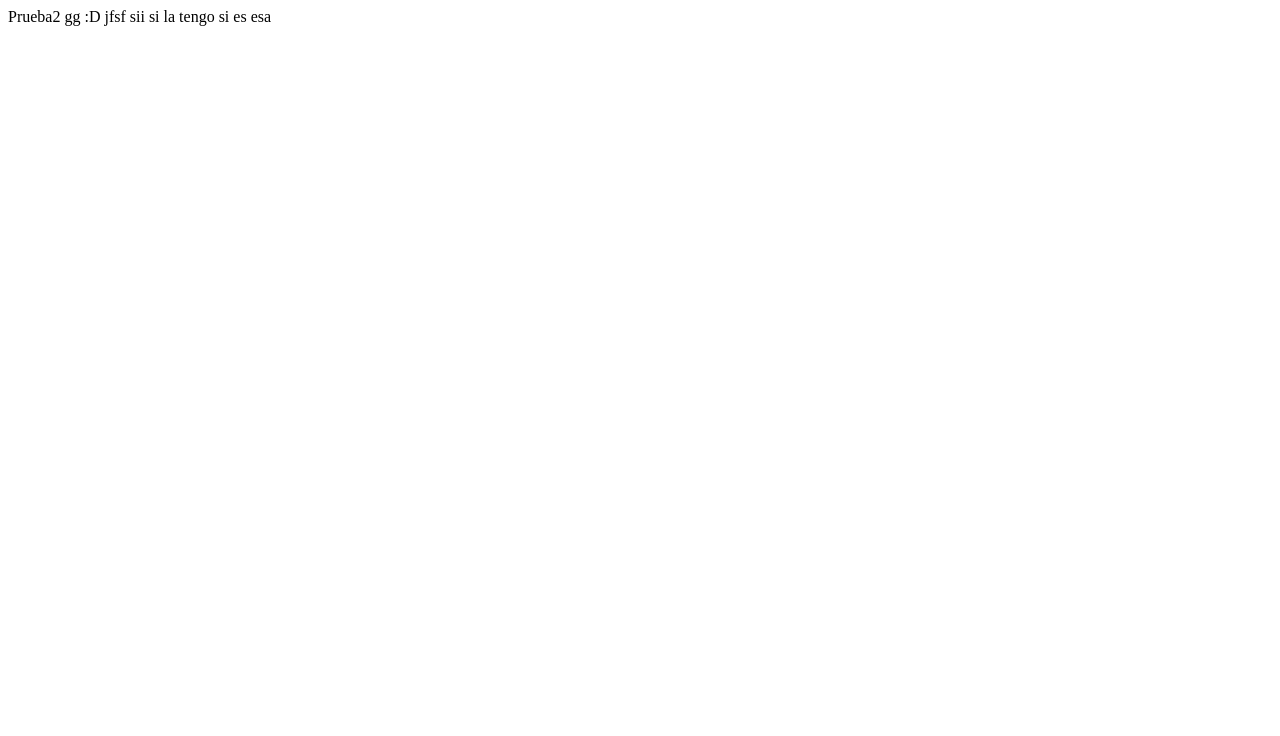
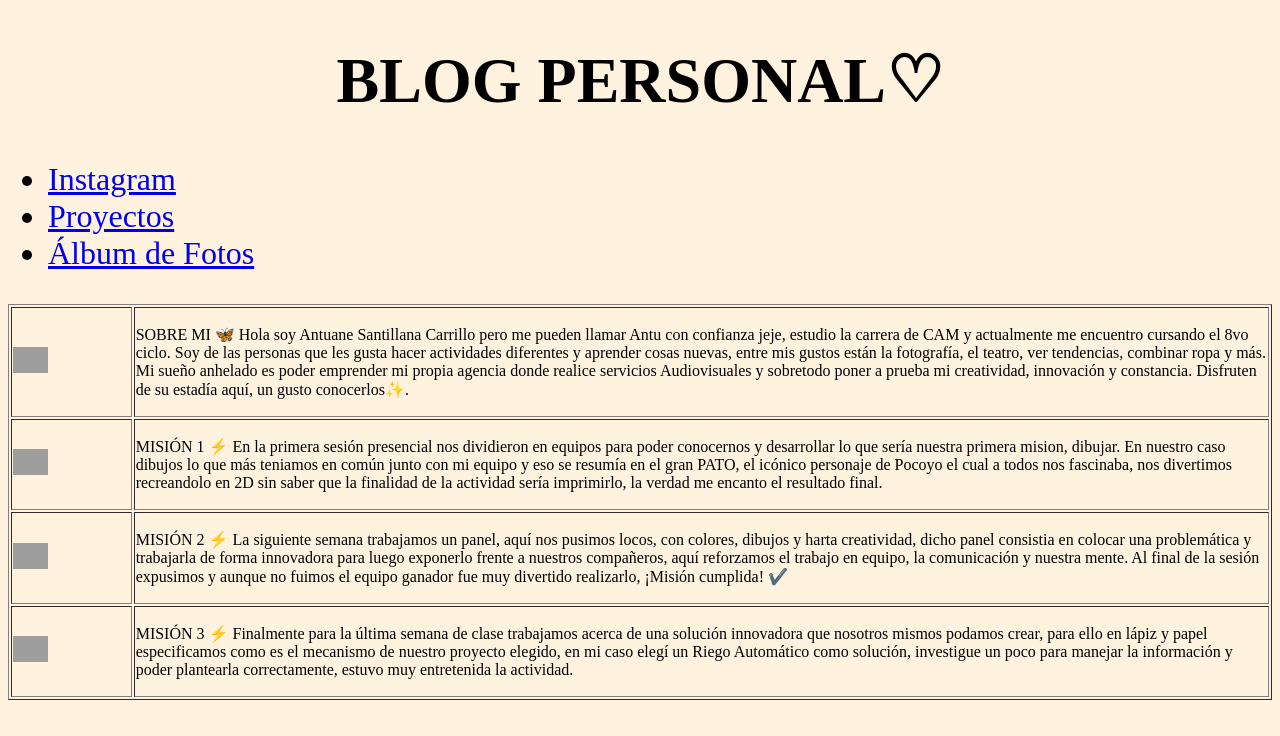
Before and after one commit to AntuSC/ANTUANE, a plain HTML site: page index.html in a window 1280 px wide. Drawn offline with Linux system fonts and the light colour scheme; grey boxes are pictures that could not be loaded.

Commit message:
PRUEBA-1

```diff
--- a/index.html
+++ b/index.html
@@ -1,2 +1,54 @@
-Prueba2 gg :D
-jfsf sii si la tengo si es esa
+<!DOCTYPE html>
+<html lang="en">
+    <head>
+        <meta charset="UTF-8">
+    </head>
+    <body style="background-color: rgb(255, 242, 223);">
+        <header style="font-size: 200%;">
+            <h1 style="text-align: center;"> BLOG PERSONAL♡</h1>
+            <nav>
+                <ul>
+                    <li> <a href="https://www.instagram.com/antuanemilk/" >Instagram</a></li>
+                    <li> <a href="https://www.behance.net/antuanesantill1" >Proyectos</a></li>
+                    <li> <a href="https://www.instagram.com/antusws1901/?igshid=kgwvupccskjb" >Álbum de Fotos</a></li>
+                </ul>
+            </nav>
+        </header>
+        <section>
+            <table border="1" align="center">
+                <tr>
+                    <td><img height="50%" width="30%" src="./IMG1.jpg"></td>
+                    <td><p>
+                         SOBRE MI 🦋
+                        Hola soy Antuane Santillana Carrillo pero me pueden llamar Antu con confianza jeje, estudio la carrera de CAM y actualmente me encuentro cursando el 8vo ciclo. Soy de las personas que les gusta hacer actividades diferentes y aprender cosas nuevas, entre mis gustos están la fotografía, el teatro, ver tendencias, combinar ropa y más. Mi sueño anhelado es poder emprender mi propia agencia donde realice servicios Audiovisuales y sobretodo poner a prueba mi creatividad, innovación y constancia. Disfruten de su estadía aquí, un gusto conocerlos✨.
+                    </p>
+                </td>
+                </tr>
+                <tr>
+                    <td><img height="50%" width="30%" src="./IMG2.PNG"></td>
+                    <td><P>
+                        MISIÓN 1 ⚡
+                        En la primera sesión presencial nos dividieron en equipos para poder conocernos y desarrollar lo que sería nuestra primera mision, dibujar. En nuestro caso dibujos lo que más teniamos en común junto con mi equipo y eso se resumía en el gran PATO, el icónico personaje de Pocoyo el cual a todos nos fascinaba, nos divertimos recreandolo en 2D sin saber que la finalidad de la actividad sería imprimirlo, la verdad me encanto el resultado final.
+
+                    </P>
+                    </td>
+                </tr>
+                <tr>
+                    <td><img height="50%" width="30%" src="./IMG3.jpg"></td>
+                    <td><P>
+                        MISIÓN 2 ⚡
+                        La siguiente semana trabajamos un panel, aquí nos pusimos locos, con colores, dibujos y harta creatividad, dicho panel consistia en colocar una problemática y trabajarla de forma innovadora para luego exponerlo frente a nuestros compañeros, aquí reforzamos el trabajo en equipo, la comunicación y nuestra mente. Al final de la sesión expusimos y aunque no fuimos el equipo ganador fue muy divertido realizarlo, ¡Misión cumplida! ✔️
+                    </P>
+                    </td>
+                </tr>
+                <tr>
+                    <td><img height="50%" width="30%" src="./IMG4.jpg"></td>
+                    <td><P>
+                        MISIÓN 3 ⚡
+                        Finalmente para la última semana de clase trabajamos acerca de una solución innovadora que nosotros mismos podamos crear, para ello en lápiz y papel especificamos como es el mecanismo de nuestro proyecto elegido, en mi caso elegí un Riego Automático como solución, investigue un poco para manejar la información y poder plantearla correctamente, estuvo muy entretenida la actividad.
+                    </P>
+                    </td>
+                </tr>
+            </table>
+        </section>
+    </body>
```
